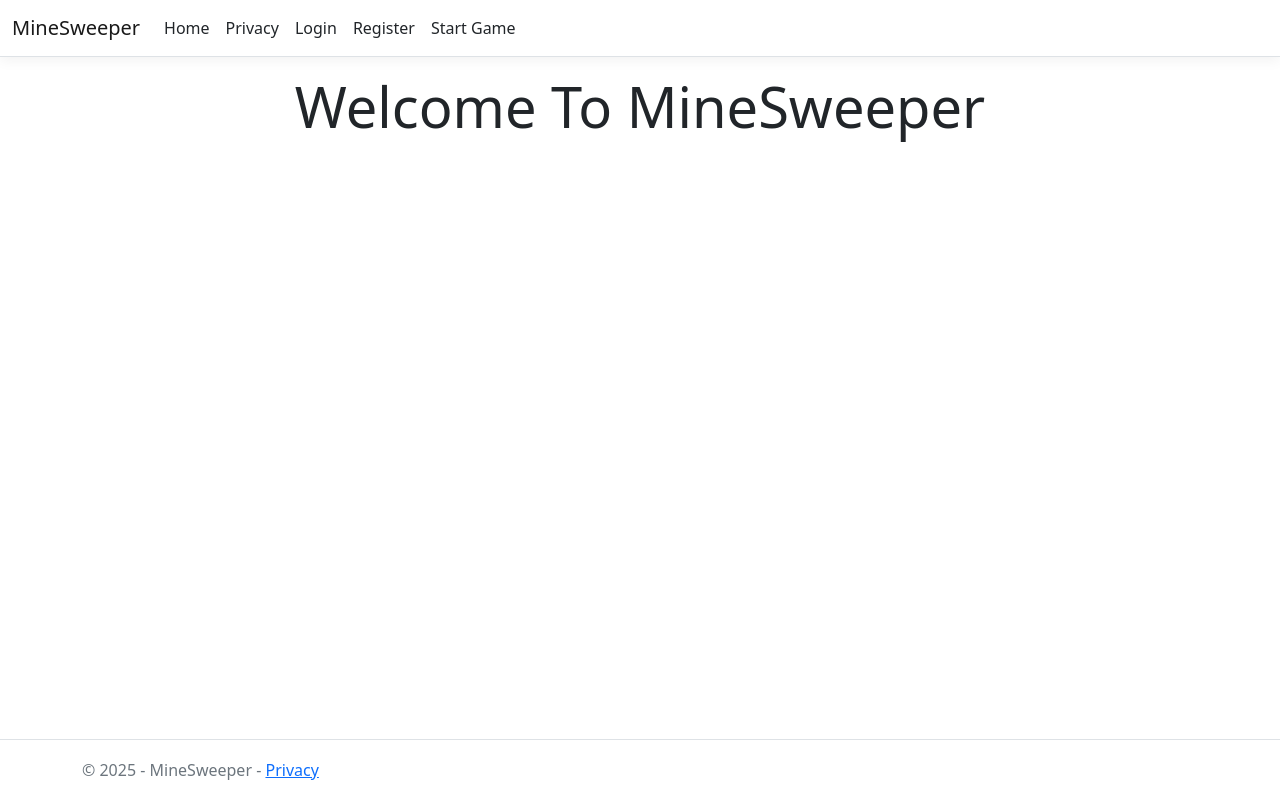
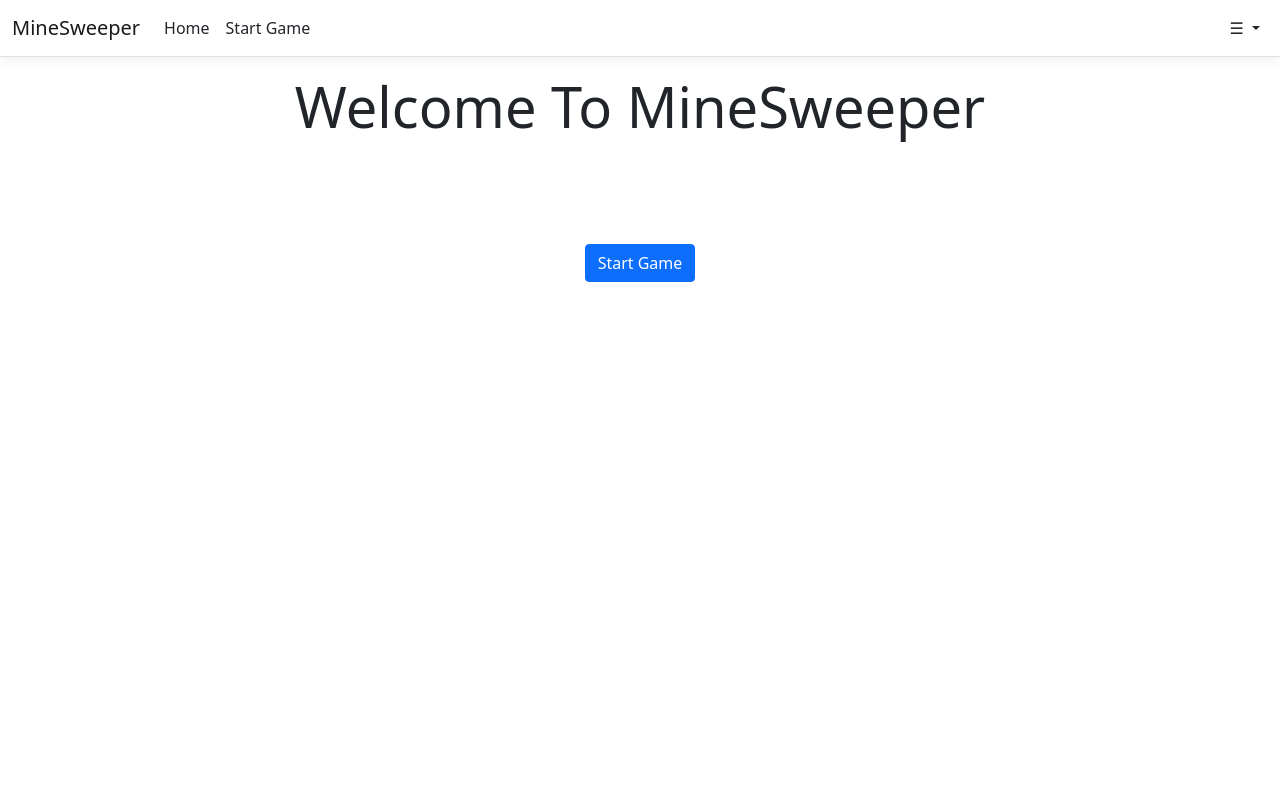
Before and after one commit to NoahStarkenburg/MineSweeper, an ASP.NET Core app: page / in a window 1280 px wide. Run offline with ASP.NET Core 8, Linux system fonts and the light colour scheme; style sheets or scripts are compiled from the project's sources.

Commit message:
Fixed GameController and Changed Nav-Bar

```diff
--- a/MineSweeper/Controllers/GameController.cs
+++ b/MineSweeper/Controllers/GameController.cs
@@ -11,12 +11,6 @@ namespace MineSweeper.Controllers
             return View();
         }
 
-        [SessionCheckFilter]
-        public IActionResult StartGame()
-        {
-            return View();
-        }
-
         public IActionResult Index()
         {
             return View();
--- a/MineSweeper/Controllers/HomeController.cs
+++ b/MineSweeper/Controllers/HomeController.cs
@@ -18,11 +18,6 @@ namespace MineSweeper.Controllers
             return View();
         }
 
-        public IActionResult Privacy()
-        {
-            return View();
-        }
-
         [ResponseCache(Duration = 0, Location = ResponseCacheLocation.None, NoStore = true)]
         public IActionResult Error()
         {
--- a/MineSweeper/Models/UserDAO.cs
+++ b/MineSweeper/Models/UserDAO.cs
@@ -6,8 +6,8 @@ namespace MineSweeper.Models
     public class UserDAO : IUserManager
     {
         //Connection strings
-        string connectionString = "server=localhost;port=3306;user=root;password=root;database=minesweeper;";
-        //string connectionString = "server=localhost;port=8889;user=root;password=root;database=minesweeper;";
+        //string connectionString = "server=localhost;port=3306;user=root;password=root;database=minesweeper;";
+        string connectionString = "server=localhost;port=8889;user=root;password=root;database=minesweeper;";
 
         public int AddUser(UserModel user)
         {
--- a/MineSweeper/Views/Home/Index.cshtml
+++ b/MineSweeper/Views/Home/Index.cshtml
@@ -4,4 +4,8 @@
 
 <div class="text-center">
     <h1 class="display-4">Welcome To MineSweeper</h1>
+    <br /><br /><br /><br />
+    <button class="btn btn-primary" onclick="window.location.href='@Url.Action("StartGame", "Game")';">
+        Start Game
+    </button>
 </div>
--- a/MineSweeper/Views/Home/Privacy.cshtml
+++ /dev/null
@@ -1,6 +0,0 @@
-@{
-    ViewData["Title"] = "Privacy Policy";
-}
-<h1>@ViewData["Title"]</h1>
-
-<p>Use this page to detail your site's privacy policy.</p>
--- a/MineSweeper/Views/Shared/_Layout.cshtml
+++ b/MineSweeper/Views/Shared/_Layout.cshtml
@@ -23,17 +23,22 @@
                             <a class="nav-link text-dark" asp-area="" asp-controller="Home" asp-action="Index">Home</a>
                         </li>
                         <li class="nav-item">
-                            <a class="nav-link text-dark" asp-area="" asp-controller="Home" asp-action="Privacy">Privacy</a>
+                            <a class="nav-link text-dark" asp-area="" asp-controller="Game" asp-action="StartGame">Start Game</a>
                         </li>
-                        <li class="nav-item">
-                            <a class="nav-link text-dark" asp-area="" asp-controller="User" asp-action="Index">Login</a>
-                        </li>
-                        <li class="nav-item">
-                            <a class="nav-link text-dark" asp-area="" asp-controller="User" asp-action="Register">Register</a>
-                        </li>
-                        <li class="nav-item">
-                            <a class="nav-link text-dark" asp-area="" asp-controller="Game" asp-action="StartGame">Start Game</a>
-
+                    </ul>
+                    <ul class="navbar-nav">
+                        <li class="nav-item dropdown">
+                            <a class="nav-link dropdown-toggle text-dark" href="#" id="loginDropdown" role="button" data-bs-toggle="dropdown" aria-expanded="false">
+                                &#9776;
+                            </a>
+                            <ul class="dropdown-menu dropdown-menu-end" aria-labelledby="loginDropdown">
+                                <li>
+                                    <a class="dropdown-item" asp-area="" asp-controller="User" asp-action="Index">Login</a>
+                                </li>
+                                <li>
+                                    <a class="dropdown-item" asp-area="" asp-controller="User" asp-action="Register">Register</a>
+                                </li>
+                            </ul>
                         </li>
                     </ul>
                 </div>
@@ -46,11 +51,6 @@
         </main>
     </div>
 
-    <footer class="border-top footer text-muted">
-        <div class="container">
-            &copy; 2025 - MineSweeper - <a asp-area="" asp-controller="Home" asp-action="Privacy">Privacy</a>
-        </div>
-    </footer>
     <script src="~/lib/jquery/dist/jquery.min.js"></script>
     <script src="~/lib/bootstrap/dist/js/bootstrap.bundle.min.js"></script>
     <script src="~/js/site.js" asp-append-version="true"></script>
```
